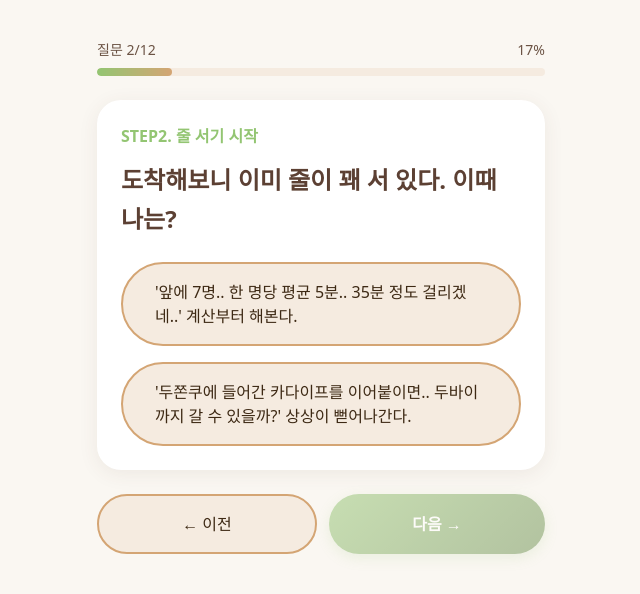
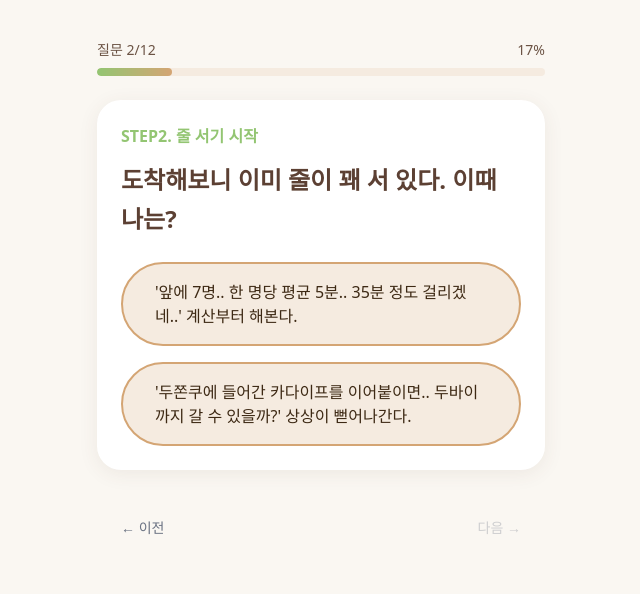
Before and after one commit to o5sy/dubai-recipe-test, a Next.js app: page /question in a window 1280 px wide. Both pictures are taken after a click on the button "근처에 두쫀쿠 파는 곳과 리뷰, 평균 대기 시간까지 찾아본다.". Shown: the top 594 px of the page, without its empty margins (319-959 px from the left). Built offline with nearby package versions, Linux system fonts and the light colour scheme.

Commit message:
feat: 내비게이션 버튼 디자인 단순하게 수정

```diff
--- a/src/components/question/NavigationButtons.tsx
+++ b/src/components/question/NavigationButtons.tsx
@@ -22,20 +22,22 @@ export default function NavigationButtons({
   nextDisabled,
 }: NavigationButtonsProps) {
   return (
-    <div className="mt-6 flex gap-3">
-      {showPrevious && (
+    <div className="mt-8 flex justify-between gap-4">
+      {showPrevious ? (
         <button
           onClick={onPrevious}
-          className="btn-secondary flex-1 px-6 py-3 select-none"
+          className="select-none rounded-lg px-6 py-4 text-sm text-gray-500 transition-colors hover:bg-gray-100 hover:text-gray-700 active:bg-gray-200"
         >
           ← 이전
         </button>
+      ) : (
+        <div />
       )}
       {showNext && (
         <button
-          className="btn-primary flex-1 px-6 py-3 select-none disabled:cursor-not-allowed disabled:opacity-50"
           onClick={onNext}
           disabled={nextDisabled}
+          className="select-none rounded-lg px-6 py-4 text-sm text-gray-500 transition-colors hover:bg-gray-100 hover:text-gray-700 active:bg-gray-200 disabled:cursor-not-allowed disabled:opacity-30"
         >
           다음 →
         </button>
```
